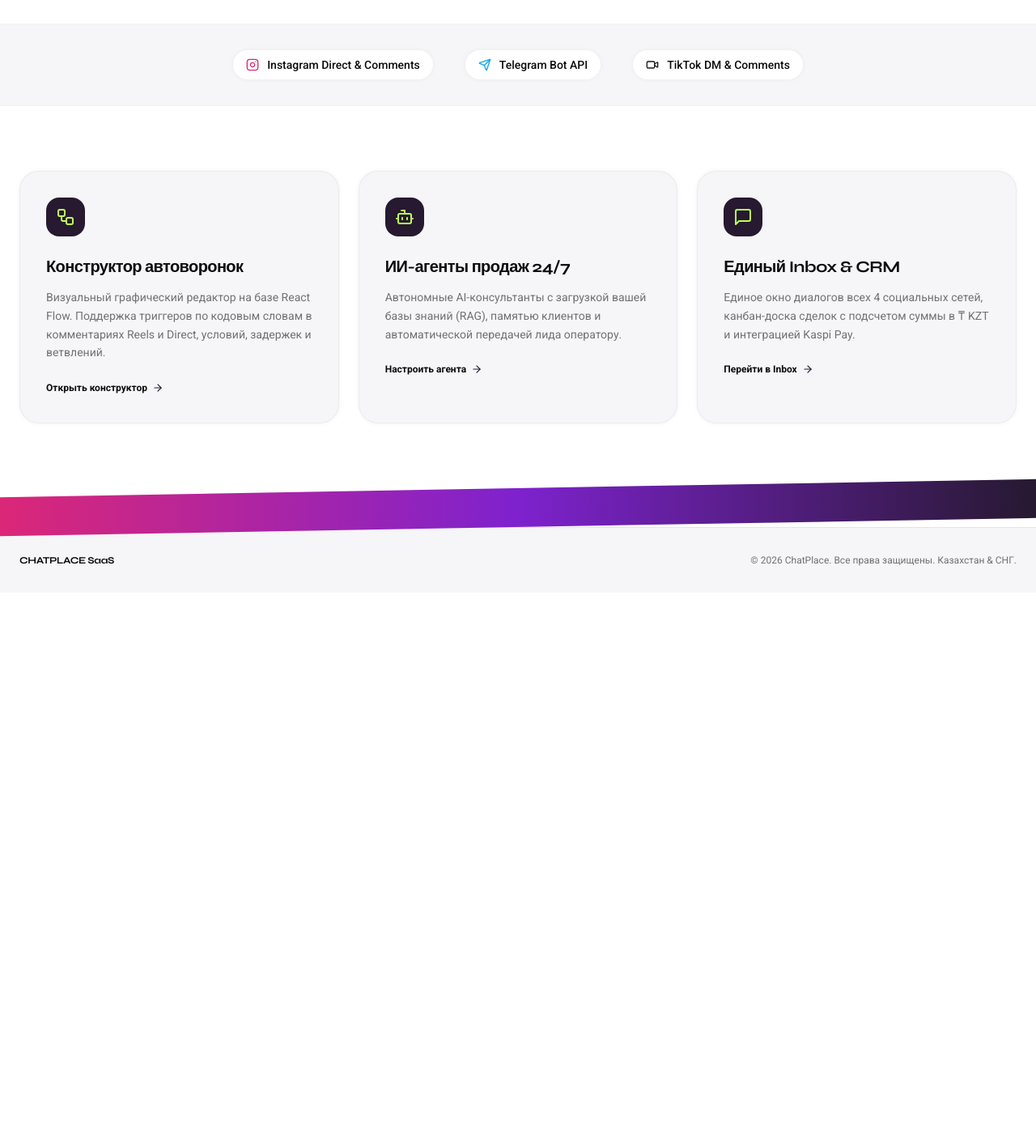
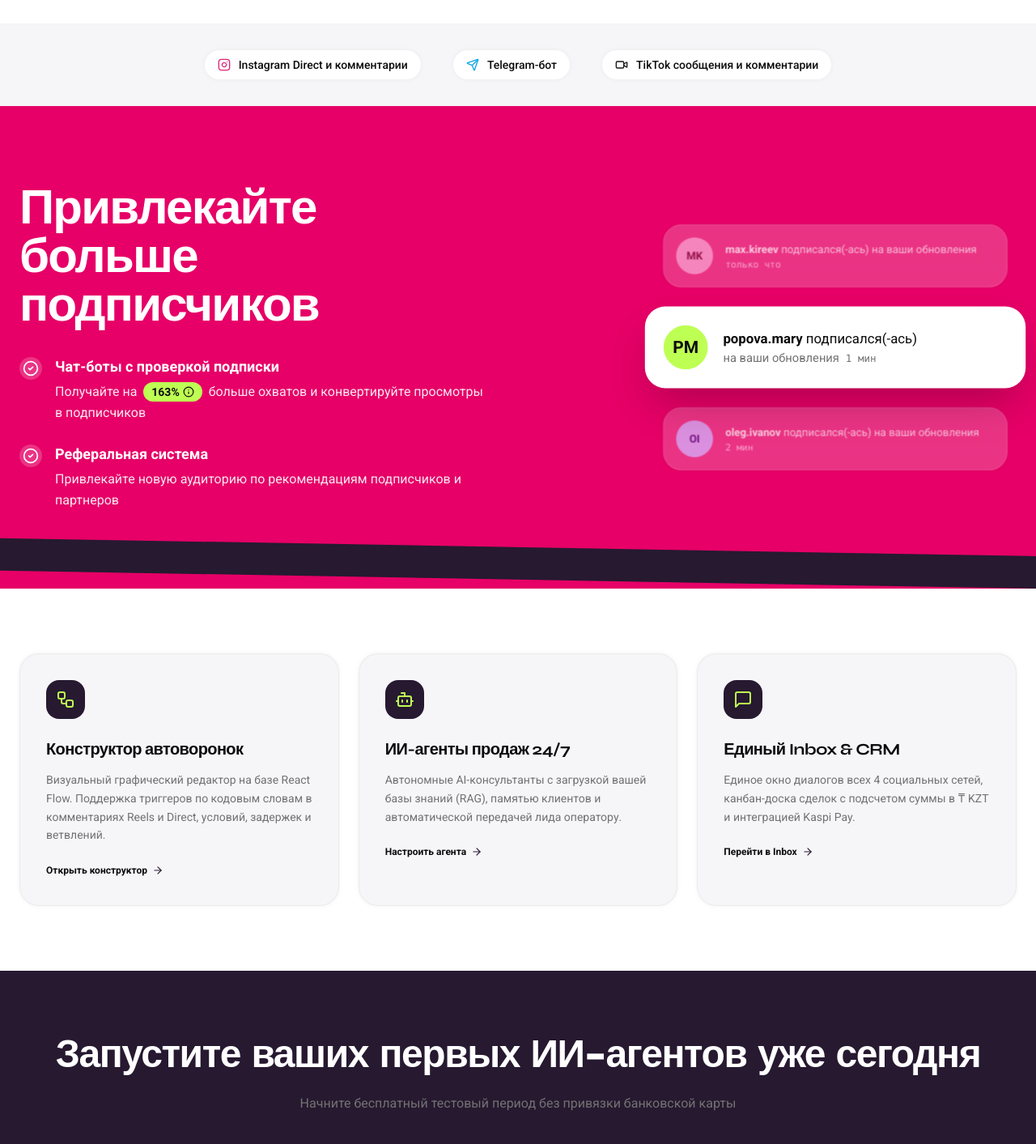
Before and after one commit to tursumetovsk-source/chatplace-saas, a Next.js app in the folder apps/web/: page / in a window 1280 px wide. Shown: the part 560-1973 px from the top of the page at 81% size. Before the commit the page ends 1292 px from the top, so only its background shows below. Built offline with nearby package versions, Linux system fonts and the light colour scheme.

Commit message:
feat: add magenta subscriber growth section matching screenshot 2

```diff
--- a/apps/web/app/page.tsx
+++ b/apps/web/app/page.tsx
@@ -10,9 +10,10 @@
   Instagram,
   Send,
   Video,
+  CheckCircle2,
+  Users,
   Sparkles,
-  Zap,
-  CheckCircle2
+  Info
 } from 'lucide-react';
 
 export default function LandingPage() {
@@ -114,17 +115,108 @@
           <div className="max-w-[1440px] mx-auto flex flex-wrap justify-center items-center gap-10 text-sm font-medium text-[#0C0C0C]">
             <div className="flex items-center gap-2.5 px-4 py-2 rounded-full bg-white shadow-subtle">
               <Instagram className="w-4 h-4 text-pink-600" />
-              <span>Instagram Direct & Comments</span>
+              <span>Instagram Direct и комментарии</span>
             </div>
             <div className="flex items-center gap-2.5 px-4 py-2 rounded-full bg-white shadow-subtle">
               <Send className="w-4 h-4 text-sky-500" />
-              <span>Telegram Bot API</span>
+              <span>Telegram-бот</span>
             </div>
             <div className="flex items-center gap-2.5 px-4 py-2 rounded-full bg-white shadow-subtle">
               <Video className="w-4 h-4 text-zinc-900" />
-              <span>TikTok DM & Comments</span>
+              <span>TikTok сообщения и комментарии</span>
             </div>
           </div>
+        </section>
+
+        {/* NEW VIBRANT MAGENTA SUBSCRIBER GROWTH SECTION (MATCHING SCREENSHOT 2) */}
+        <section className="relative bg-[#E60067] text-white overflow-hidden py-24 px-6">
+          <div className="max-w-[1440px] mx-auto grid lg:grid-cols-2 gap-16 items-center">
+            {/* Left Copy */}
+            <div className="space-y-8">
+              <h2 className="font-display-extended text-4xl sm:text-6xl font-extrabold text-white tracking-tight leading-[1.05]">
+                Привлекайте больше подписчиков
+              </h2>
+
+              <div className="space-y-6">
+                <div className="flex items-start gap-4">
+                  <div className="w-7 h-7 rounded-full bg-white/20 flex items-center justify-center shrink-0 mt-0.5">
+                    <CheckCircle2 className="w-5 h-5 text-white" />
+                  </div>
+                  <div>
+                    <h3 className="text-lg font-bold text-white mb-1">
+                      Чат-боты с проверкой подписки
+                    </h3>
+                    <p className="text-base text-pink-100 leading-relaxed">
+                      Получайте на{' '}
+                      <span className="inline-flex items-center gap-1 px-2.5 py-0.5 rounded-full bg-[#BEFF53] text-[#0C0C0C] font-extrabold text-sm mx-1">
+                        163% <Info className="w-3.5 h-3.5" />
+                      </span>{' '}
+                      больше охватов и конвертируйте просмотры в подписчиков
+                    </p>
+                  </div>
+                </div>
+
+                <div className="flex items-start gap-4">
+                  <div className="w-7 h-7 rounded-full bg-white/20 flex items-center justify-center shrink-0 mt-0.5">
+                    <CheckCircle2 className="w-5 h-5 text-white" />
+                  </div>
+                  <div>
+                    <h3 className="text-lg font-bold text-white mb-1">
+                      Реферальная система
+                    </h3>
+                    <p className="text-base text-pink-100 leading-relaxed">
+                      Привлекайте новую аудиторию по рекомендациям подписчиков и партнеров
+                    </p>
+                  </div>
+                </div>
+              </div>
+            </div>
+
+            {/* Right Side Floating Notification Cards Stack */}
+            <div className="relative flex flex-col gap-4 items-center lg:items-end">
+              {/* Notification Card 1 (Faded Top) */}
+              <div className="w-full max-w-md p-4 rounded-[24px] bg-white/25 backdrop-blur-md border border-white/20 text-white flex items-center gap-4 opacity-80 transform -translate-y-2 scale-95 shadow-subtle">
+                <div className="w-12 h-12 rounded-full bg-pink-300 flex items-center justify-center font-bold text-pink-900 text-sm">
+                  MK
+                </div>
+                <div className="flex-1 min-w-0">
+                  <div className="text-sm text-pink-50">
+                    <strong className="text-white font-bold">max.kireev</strong> подписался(-ась) на ваши обновления
+                  </div>
+                  <div className="text-xs text-pink-200 mt-0.5 font-mono">только что</div>
+                </div>
+              </div>
+
+              {/* Notification Card 2 (MAIN HIGHLIGHTED WHITE CARD - 24px Radius) */}
+              <div className="w-full max-w-md p-5 rounded-[24px] bg-white text-[#0C0C0C] flex items-center gap-4 shadow-2xl transform scale-105 z-10">
+                <div className="w-14 h-14 rounded-full bg-[#BEFF53] flex items-center justify-center text-xl font-bold text-[#0C0C0C] shrink-0 border-2 border-white">
+                  PM
+                </div>
+                <div className="flex-1 min-w-0">
+                  <div className="text-base text-[#0C0C0C]">
+                    <strong className="font-extrabold text-[#0C0C0C]">popova.mary</strong> подписался(-ась)
+                  </div>
+                  <div className="text-sm text-[#727272]">на ваши обновления <span className="text-xs font-mono text-[#727272] ml-1">1 мин</span></div>
+                </div>
+              </div>
+
+              {/* Notification Card 3 (Faded Bottom) */}
+              <div className="w-full max-w-md p-4 rounded-[24px] bg-white/25 backdrop-blur-md border border-white/20 text-white flex items-center gap-4 opacity-80 transform translate-y-2 scale-95 shadow-subtle">
+                <div className="w-12 h-12 rounded-full bg-purple-300 flex items-center justify-center font-bold text-purple-900 text-sm">
+                  OI
+                </div>
+                <div className="flex-1 min-w-0">
+                  <div className="text-sm text-pink-50">
+                    <strong className="text-white font-bold">oleg.ivanov</strong> подписался(-ась) на ваши обновления
+                  </div>
+                  <div className="text-xs text-pink-200 mt-0.5 font-mono">2 мин</div>
+                </div>
+              </div>
+            </div>
+          </div>
+
+          {/* Bottom Dark Slanted Background Separator */}
+          <div className="absolute bottom-0 left-0 right-0 h-10 bg-[#261930] transform skew-y-1 origin-bottom-right" />
         </section>
 
         {/* Feature Cards Grid (24px Radius) */}
@@ -180,8 +272,28 @@
           </div>
         </section>
 
-        {/* Bottom Decorative Accent Slope */}
-        <div className="w-full h-12 bg-gradient-to-r from-pink-600 via-purple-700 to-[#261930] transform -skew-y-1" />
+        {/* CTA Banner Section (#261930 Deep Plum) */}
+        <section className="bg-[#261930] text-white py-20 px-6">
+          <div className="max-w-[1440px] mx-auto text-center space-y-6">
+            <h2 className="font-display-extended text-3xl sm:text-5xl font-extrabold text-white tracking-tight">
+              Запустите ваших первых ИИ-агентов уже сегодня
+            </h2>
+            <p className="text-[#727272] max-w-xl mx-auto text-base">
+              Начните бесплатный тестовый период без привязки банковской карты
+            </p>
+            <div className="pt-4 flex justify-center">
+              <Link
+                href="/dashboard"
+                className="inline-flex items-center gap-4 pl-8 pr-3 py-3 rounded-full bg-[#BEFF53] text-[#0C0C0C] font-semibold text-base sm:text-lg hover:bg-[#b0f542] transition shadow-lg"
+              >
+                <span>Попробовать бесплатно</span>
+                <div className="w-10 h-10 rounded-full bg-[#0C0C0C] text-white flex items-center justify-center">
+                  <ArrowRight className="w-5 h-5 text-[#BEFF53]" />
+                </div>
+              </Link>
+            </div>
+          </div>
+        </section>
       </main>
 
       {/* Footer */}
```
